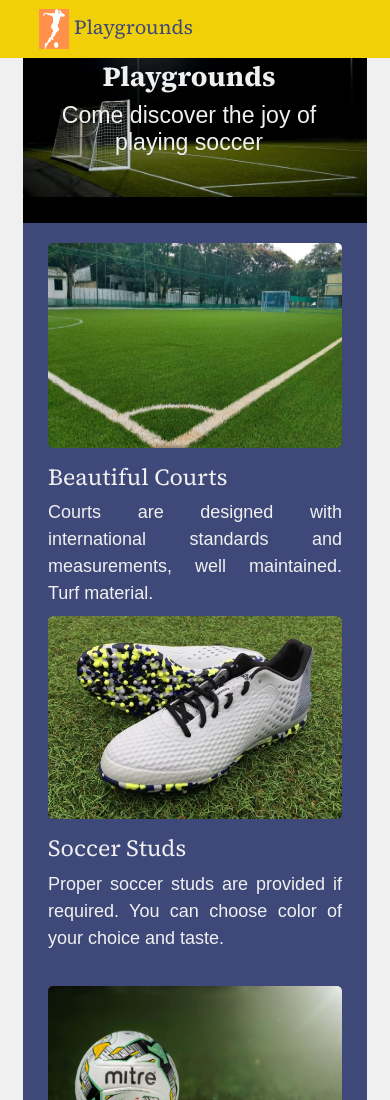
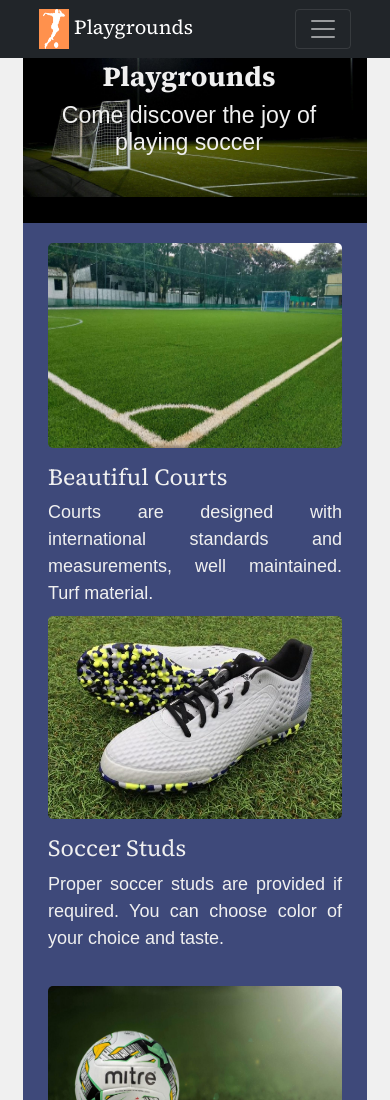
Before and after one commit to SripathCh/footballsite, a plain HTML site: page index.html in a window 390 px wide. Shown: the top 1100 px of the page. Drawn offline with nearby package versions, Linux system fonts and the light colour scheme; a web font is replaced by a local one.

Commit message:
Update index.html

```diff
--- a/index.html
+++ b/index.html
@@ -14,14 +14,14 @@
   <link rel="icon" type="image/x-icon" href="images/favicon.ico">
 </head>
 <body>
-  <nav class="navbar fixed-top navbar-expand-lg container bgc">
-    <div class="container-fluid">
+  <nav class="navbar fixed-top navbar-expand-lg navbar-dark bg-dark container bgc">
+    <div class="container">
       <a class="navbar-brand" href="#">
         <img class="navbarlogo" src="images/logo_orange.png" alt="logo">
         Playgrounds
       </a>
-      <button class="navbar-toggler" type="button" data-bs-toggle="collapse" data-bs-target="#navbarNav" aria-controls="navbarNav" aria-expanded="false" aria-label="Toggle navigation">
-        <span class="navbar-toggler-icon"></span>
+      <button class="navbar-toggler nt" type="button btn-primary ntb" data-bs-toggle="collapse" data-bs-target="#navbarNav" aria-controls="navbarNav" aria-expanded="false" aria-label="Toggle navigation">
+        <span class="navbar-toggler-icon tgicon"></span>
       </button>
       <div class="collapse navbar-collapse" id="navbarNav">
         <ul class="navbar-nav">
```
